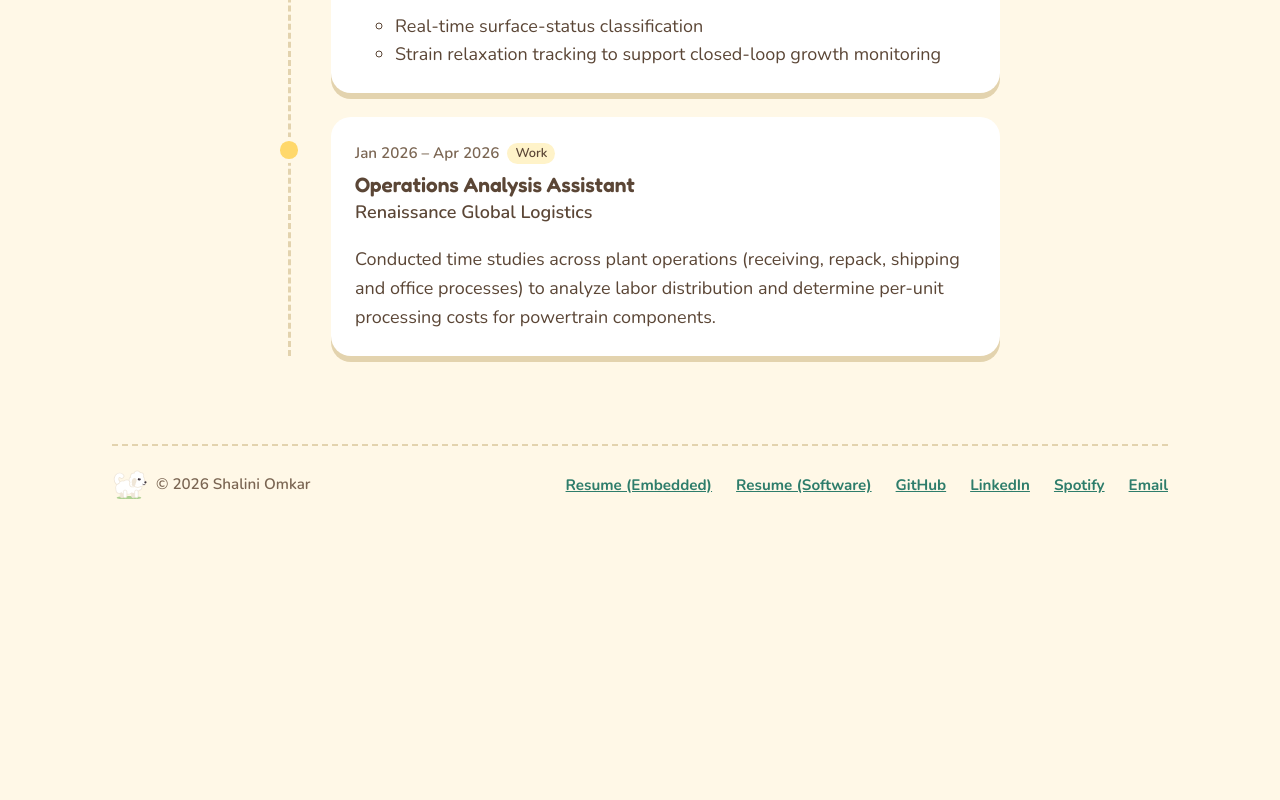
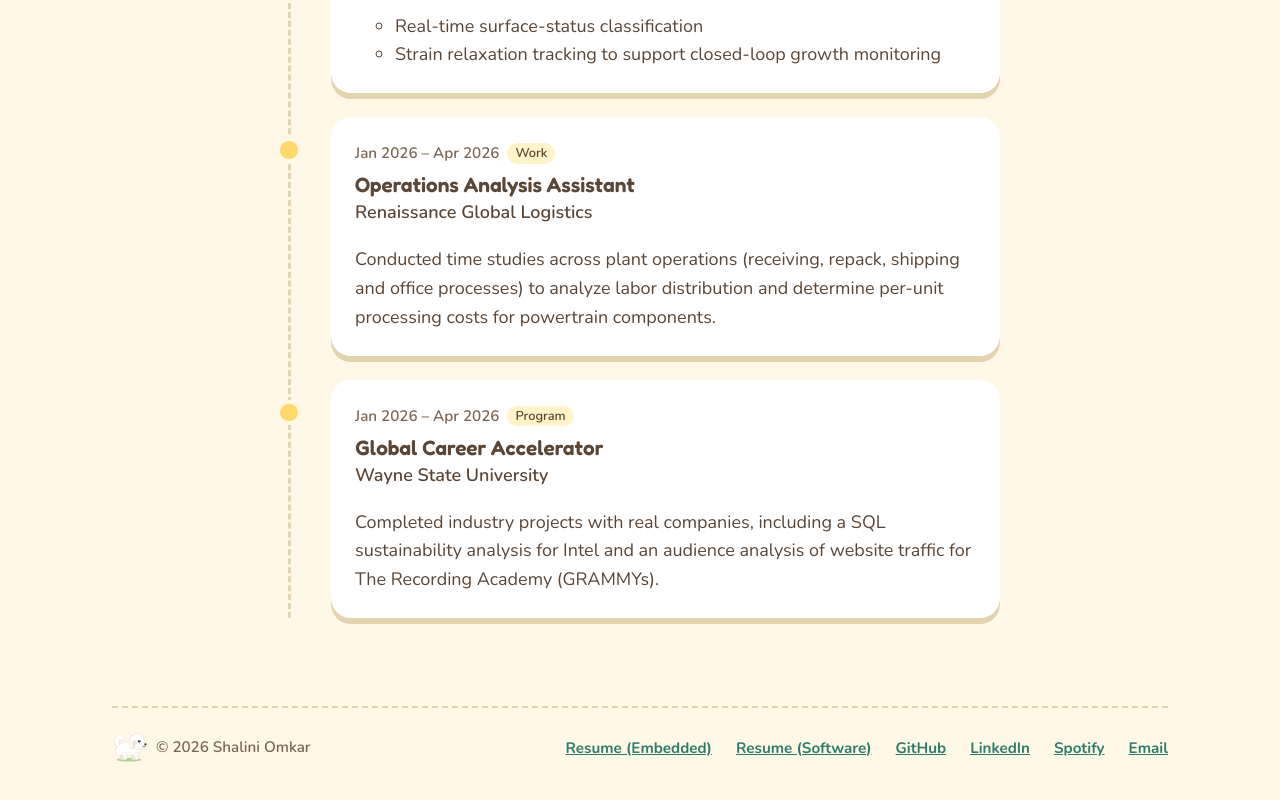
Before and after one commit to shaliniomkar/portfolio, an Astro site: page /portfolio/experience in a window 1280 px wide. Shown: the part 1041-1841 px from the top of the page. Before the commit the page ends 1580 px from the top, so only its background shows below. Built offline with nearby package versions, Linux system fonts and the light colour scheme; Astro itself is replaced by a stand-in of ours.

Commit message:
Town Hall: Global Career Accelerator; spell out GCA on projects
- New "program" kind and a Global Career Accelerator entry (Winter 2026)
- Intel and GRAMMYs projects name the program and are dated April 2026

Co-Authored-By: Claude Opus 5.5 <noreply@anthropic.com>

```diff
--- a/src/content.config.ts
+++ b/src/content.config.ts
@@ -32,7 +32,7 @@ const projects = defineCollection({
 /*
  * Experience: one JSON file (src/data/experience.json) holding a list of
  * roles. Add clubs or leadership as new entries with "kind": "club" or
- * "leadership". Dates are "YYYY-MM"; leave out "end" for a current role.
+ * "leadership" (or "program" for things like the Global Career Accelerator). Dates are "YYYY-MM"; leave out "end" for a current role.
  */
 const month = z.string().regex(/^\d{4}-\d{2}$/, 'Use YYYY-MM, e.g. 2026-08');
 
@@ -41,7 +41,7 @@ const experience = defineCollection({
   schema: z.object({
     role: z.string(),
     org: z.string(),
-    kind: z.enum(['research', 'work', 'leadership', 'club']),
+    kind: z.enum(['research', 'work', 'program', 'leadership', 'club']),
     start: month,
     end: month.optional(),
     summary: z.string(),
--- a/src/content/projects/grammys-audience.md
+++ b/src/content/projects/grammys-audience.md
@@ -4,11 +4,11 @@ summary: Python analysis of website traffic to find The Recording Academy's fast
 stack: [Python, Data analysis]
 art: chart
 tint: coral
-date: 2026-05-01
+date: 2026-04-01
 order: 8
 ---
 
-A portfolio project (GCA) for The Recording Academy.
+A portfolio project for Wayne State's Global Career Accelerator (GCA), for The Recording Academy.
 
 ## What I did
 
--- a/src/content/projects/intel-sustainability.md
+++ b/src/content/projects/intel-sustainability.md
@@ -4,11 +4,11 @@ summary: SQL analysis of corporate environmental data, ending in recommendations
 stack: [SQL, Data visualization]
 art: chart
 tint: mint
-date: 2026-05-01
+date: 2026-04-01
 order: 7
 ---
 
-A portfolio project (GCA) analyzing Intel's corporate environmental metrics.
+A portfolio project for Wayne State's Global Career Accelerator (GCA), analyzing Intel's corporate environmental metrics.
 
 ## What I did
 
--- a/src/data/experience.json
+++ b/src/data/experience.json
@@ -19,5 +19,14 @@
     "start": "2026-01",
     "end": "2026-04",
     "summary": "Conducted time studies across plant operations (receiving, repack, shipping and office processes) to analyze labor distribution and determine per-unit processing costs for powertrain components."
+  },
+  {
+    "id": "wsu-gca",
+    "role": "Global Career Accelerator",
+    "org": "Wayne State University",
+    "kind": "program",
+    "start": "2026-01",
+    "end": "2026-04",
+    "summary": "Completed industry projects with real companies, including a SQL sustainability analysis for Intel and an audience analysis of website traffic for The Recording Academy (GRAMMYs)."
   }
 ]
--- a/src/pages/experience/index.astro
+++ b/src/pages/experience/index.astro
@@ -26,7 +26,7 @@ function month(value: string): string {
   });
 }
 
-const labels = { research: 'Research', work: 'Work', leadership: 'Leadership', club: 'Club' };
+const labels = { research: 'Research', work: 'Work', program: 'Program', leadership: 'Leadership', club: 'Club' };
 ---
 
 <BaseLayout
```
